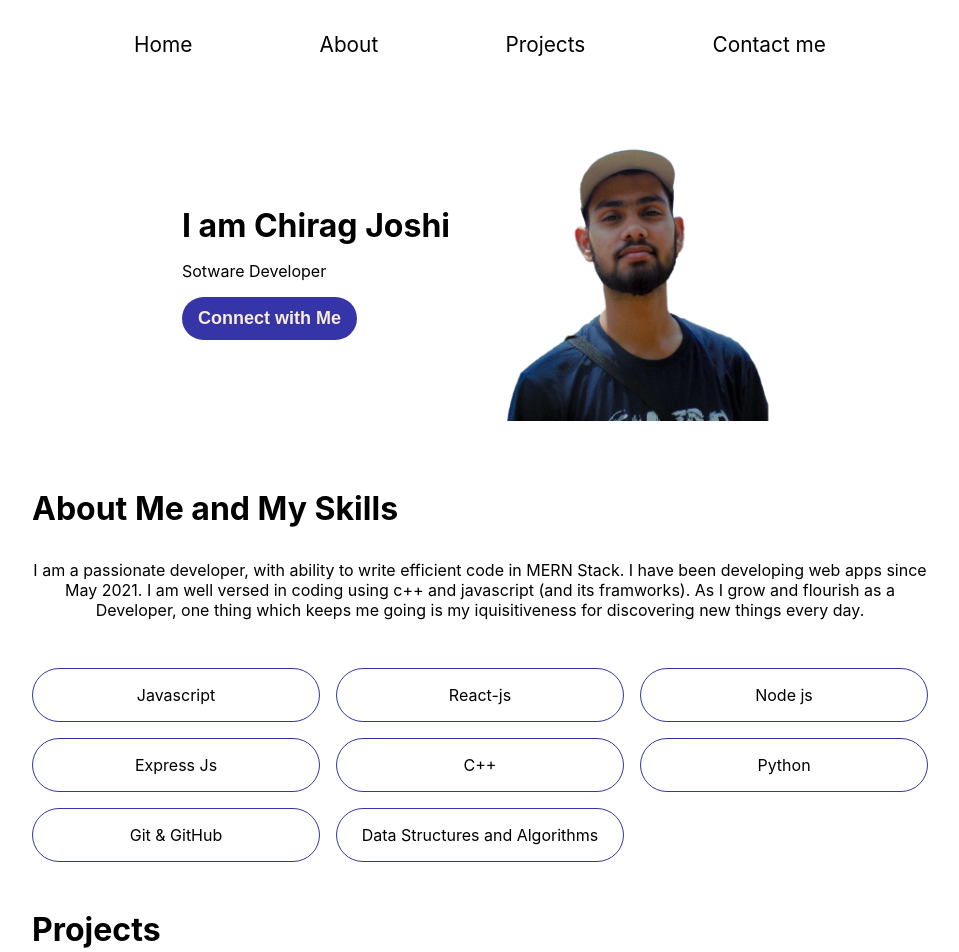
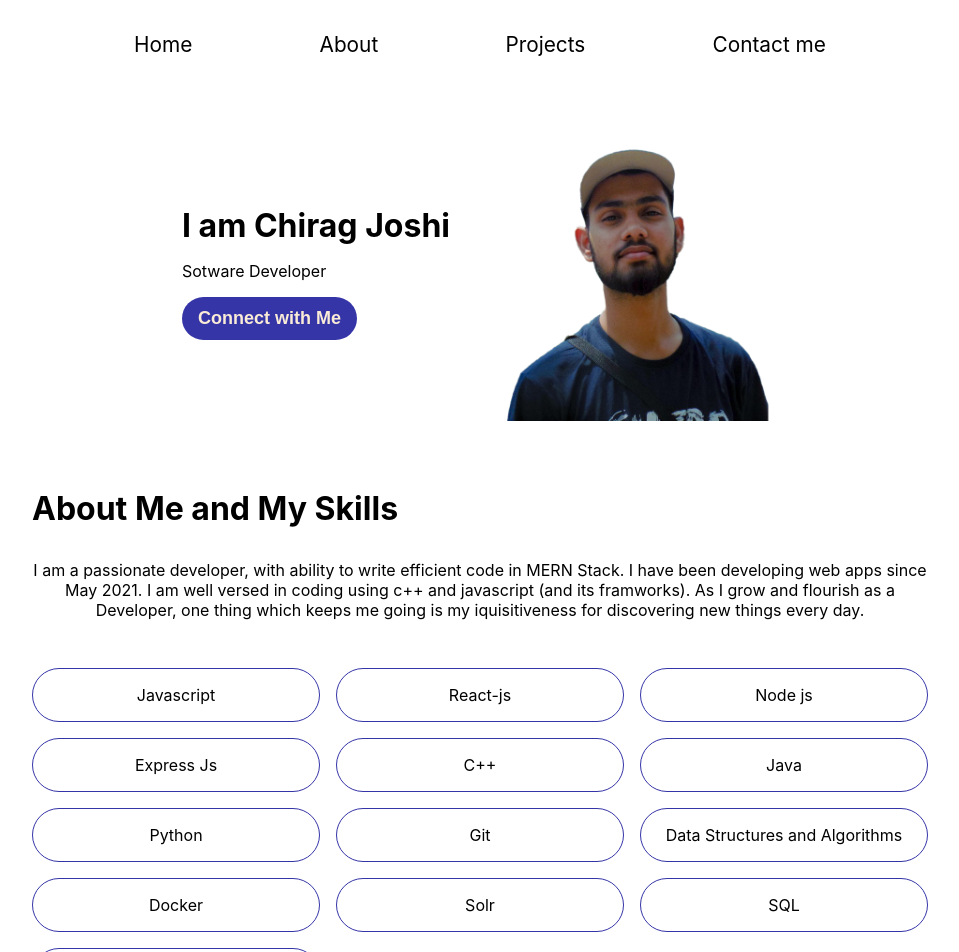
Before and after one commit to chiragj07/portfoilio, a React (Create React App) app: page / in a window 1280 px wide. Shown: the top 952 px of the page, without its empty margins (160-1119 px from the left). Built offline with nearby package versions, Linux system fonts and the light colour scheme.

Commit message:
resume update

```diff
--- a/src/Components/About.jsx
+++ b/src/Components/About.jsx
@@ -2,7 +2,7 @@ import React, { useState } from 'react'
 import './Styles/about.css'
 const About = () => {
         const [skills]= useState([
-            'Javascript','React-js','Node js','Express Js',"C++",'Python','Git & GitHub', 'Data Structures and Algorithms'
+            'Javascript','React-js','Node js','Express Js',"C++","Java",'Python','Git', 'Data Structures and Algorithms',"Docker","Solr","SQL","Mongodb"
         ]);
 
 
```
